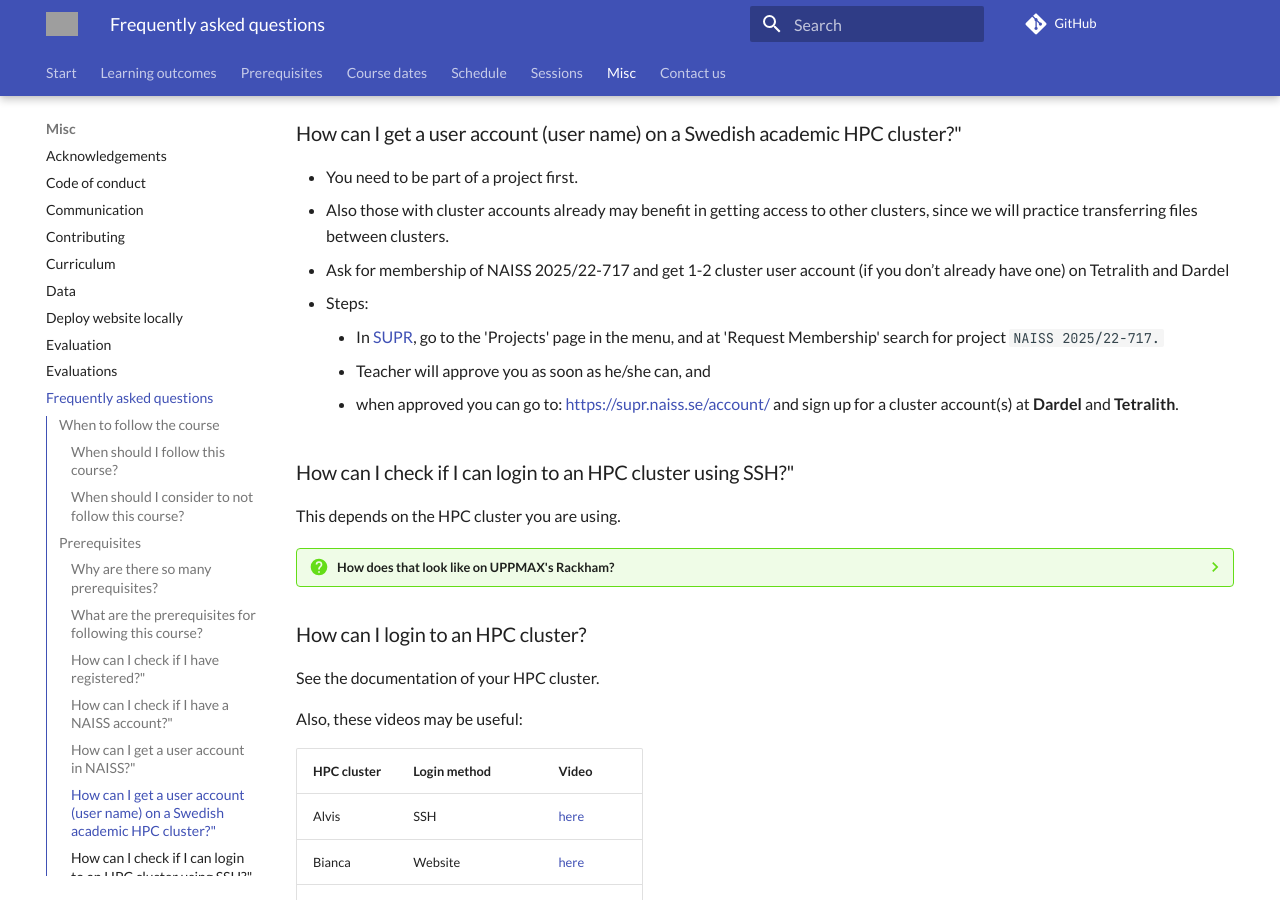
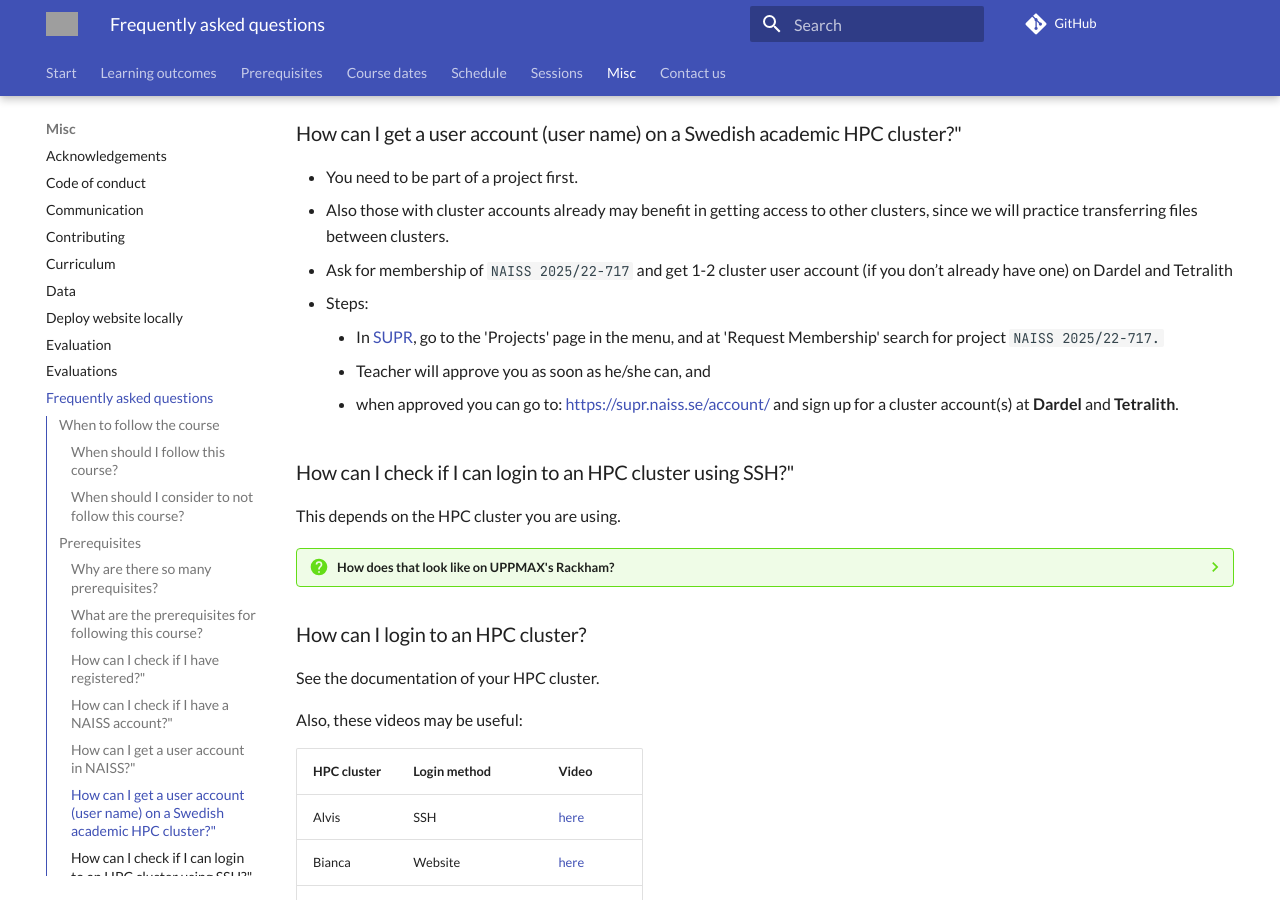
Before and after one commit to UPPMAX/naiss_file_transfer_course, an MkDocs documentation site: the page built from docs/faq/README.md, in a window 1280 px wide and 900 px high, scrolled down 1755 px. Built offline with MkDocs 1.6.1 and Material for MkDocs 9.7.7, drawn with Linux system fonts in a browser that asks for light colours; comment, search, counter and statistics services are not loaded; grey boxes are pictures that could not be loaded.

Commit message:
Improve formatting

```diff
--- a/docs/faq/README.md
+++ b/docs/faq/README.md
@@ -100,8 +100,8 @@ Register at [https://supr.naiss.se/person/register/](https://supr.naiss.se/perso
 - You need to be part of a project first.
 - Also those with cluster accounts already may benefit in getting access to
 other clusters, since we will practice transferring files between clusters.
-- Ask for membership of NAISS 2025/22-717 and get 1-2 cluster user account
-(if you don’t already have one) on Tetralith and Dardel
+- Ask for membership of `NAISS 2025/22-717` and get 1-2 cluster user account
+(if you don’t already have one) on Dardel and Tetralith
 - Steps:
     - In [SUPR](https://supr.naiss.se),
       go to the 'Projects' page in the menu,
```
